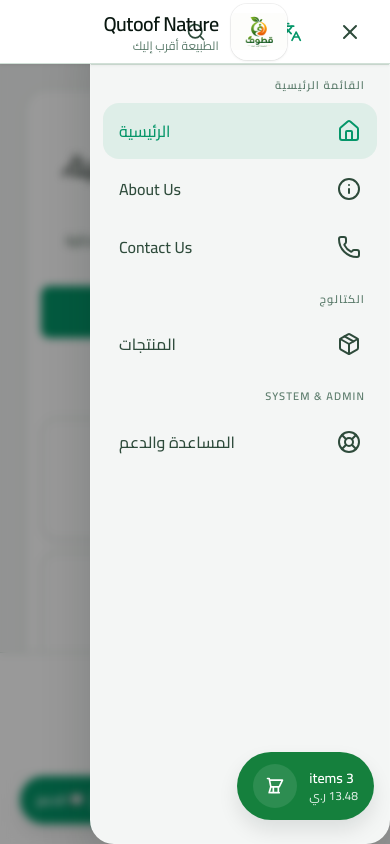
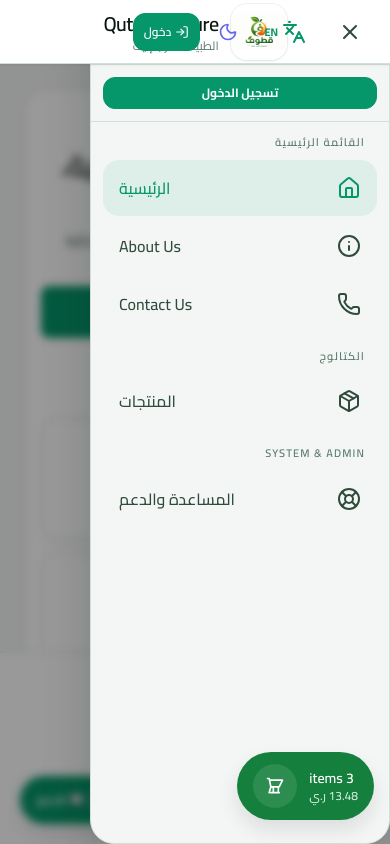
Before and after one commit to gfjloubf-eng/green-store-enterprise-v21, a React (Vite) app in the folder frontend-react/: page / in a window 390 px wide. Both pictures are taken after a click on the button 350 px from the left and 31 px from the top of the page. Built offline with nearby package versions, Linux system fonts and the light colour scheme.

Commit message:
fix: refine mobile-first responsive experience

```diff
--- a/frontend-react/src/components/layout/Sidebar.tsx
+++ b/frontend-react/src/components/layout/Sidebar.tsx
@@ -119,8 +119,17 @@ export function Sidebar({
   const sidebarRef = useRef<HTMLElement>(null);
   const { t } = useI18n();
   const { isRTL } = useRTL();
-  const { isAuthenticated, hasPermission, hasRole } = useAuth();
+  const { user, logout, isAuthenticated, hasPermission, hasRole } = useAuth();
   const showMobileExpanded = expanded || mobileOpen;
+
+  const initials = user?.name
+    ? user.name
+        .split(' ')
+        .map((n) => n[0])
+        .join('')
+        .toUpperCase()
+        .slice(0, 2)
+    : 'U';
 
   const isItemVisible = useCallback((item: NavItem): boolean => {
     if (item.authRequired && !isAuthenticated) return false;
@@ -166,6 +175,43 @@ export function Sidebar({
           )}
         </button>
       </div>
+
+      {/* Mobile Drawer User Profile Header */}
+      {mobileOpen && (
+        <div className="p-3 border-b [border-color:var(--gs-border)] bg-[var(--gs-muted)]/50">
+          {user ? (
+            <div className="flex items-center justify-between gap-2">
+              <div className="flex items-center gap-2 min-w-0 cursor-pointer" onClick={() => handleNavigate('/profile')}>
+                <div className="flex h-9 w-9 shrink-0 items-center justify-center rounded-full text-xs font-bold [background:var(--gs-primary-soft)] [color:var(--gs-primary)] border border-emerald-500/30">
+                  {initials}
+                </div>
+                <div className="flex flex-col min-w-0">
+                  <span className="text-xs font-bold truncate [color:var(--gs-foreground)]">{user.name}</span>
+                  <span className="text-[10px] text-emerald-600 font-semibold uppercase">{user.role ?? 'User'}</span>
+                </div>
+              </div>
+              <button
+                type="button"
+                onClick={logout}
+                className="p-2 rounded-xl text-red-500 hover:bg-red-500/10 transition-colors text-xs font-medium shrink-0"
+                title="تسجيل الخروج"
+              >
+                خروج
+              </button>
+            </div>
+          ) : (
+            <div className="flex items-center gap-2">
+              <button
+                type="button"
+                onClick={() => handleNavigate('/login')}
+                className="gsd-btn gsd-btn--primary gsd-btn--sm w-full rounded-xl text-xs py-2 font-bold"
+              >
+                تسجيل الدخول
+              </button>
+            </div>
+          )}
+        </div>
+      )}
 
       {/* Navigation items */}
       <nav className="flex-1 overflow-y-auto p-3 scrollbar-none">
@@ -293,7 +339,7 @@ export function Sidebar({
             data-state={expanded ? 'expanded' : 'collapsed'}
             data-mobile-open="true"
             className={cn(
-              'relative flex h-full flex-col overflow-hidden rounded-3xl border border-white/10 bg-[var(--gs-background)] shadow-2xl transition-transform duration-250 ease-standard',
+              'relative flex h-full flex-col overflow-hidden rounded-3xl border border-[var(--gs-border)] bg-[var(--gs-background)] shadow-2xl transition-transform duration-250 ease-standard',
               'w-[80%] max-w-[300px]',
               isRTL ? 'ml-auto' : ''
             )}
--- a/frontend-react/src/components/layout/Topbar.tsx
+++ b/frontend-react/src/components/layout/Topbar.tsx
@@ -1,5 +1,5 @@
 import { useNavigate } from 'react-router-dom';
-import { Bell, Moon, Sun, Menu, X, Languages, Search, LogOut, ShoppingCart, LogIn } from 'lucide-react';
+import { Bell, Moon, Sun, Menu, X, Languages, LogOut, ShoppingCart, LogIn } from 'lucide-react';
 import { cn } from '@/lib/utils';
 import { useTheme } from '@/hooks/useTheme';
 import { useRTL } from '@/hooks/useRTL';
@@ -94,15 +94,16 @@ export function Topbar({ onMenuClick, mobileOpen = false, className }: TopbarPro
           {isDark ? <Sun className="h-4 w-4" /> : <Moon className="h-4 w-4" />}
         </button>
 
-        {/* RTL toggle */}
+        {/* Language & Direction toggle with clear badge */}
         <button
           type="button"
           onClick={toggleDirection}
-          className="rounded-lg p-2 [color:var(--gs-foreground-secondary)] hover:[background:var(--gs-muted)] hover:[color:var(--gs-foreground)] transition-colors"
+          className="rounded-lg px-2.5 py-1.5 [color:var(--gs-foreground-secondary)] hover:[background:var(--gs-muted)] hover:[color:var(--gs-foreground)] transition-colors flex items-center gap-1.5 text-xs"
           aria-label={t('direction.toggle')}
           title={isRTL ? t('direction.ltr') : t('direction.rtl')}
         >
-          <Languages className="h-4 w-4" />
+          <Languages className="h-4 w-4 text-emerald-600" />
+          <span className="text-[11px] font-bold text-emerald-600 uppercase">{isRTL ? 'EN' : 'عربي'}</span>
         </button>
 
         {/* Notification placeholder */}
@@ -154,16 +155,17 @@ export function Topbar({ onMenuClick, mobileOpen = false, className }: TopbarPro
       </div>
 
 
-      {/* Mobile action controls (Theme toggle & Language toggle) */}
-      <div className="ml-auto flex items-center gap-1 lg:hidden">
+      {/* Mobile action controls (Language toggle, Theme toggle & User Avatar / Login) */}
+      <div className="ml-auto flex items-center gap-1.5 lg:hidden z-10">
         <button
           type="button"
           onClick={toggleDirection}
-          className="rounded-xl p-2.5 [color:var(--gs-foreground-secondary)] hover:[background:var(--gs-muted)] hover:[color:var(--gs-foreground)] transition-colors min-h-[44px] min-w-[44px] flex items-center justify-center"
+          className="rounded-xl px-2 py-2 [color:var(--gs-foreground-secondary)] hover:[background:var(--gs-muted)] hover:[color:var(--gs-foreground)] transition-colors min-h-[44px] flex items-center gap-1 text-xs"
           aria-label={t('direction.toggle')}
           title={isRTL ? t('direction.ltr') : t('direction.rtl')}
         >
-          <Languages className="h-5 w-5 text-emerald-600" />
+          <Languages className="h-4.5 w-4.5 text-emerald-600" />
+          <span className="text-[11px] font-bold text-emerald-600 uppercase">{isRTL ? 'EN' : 'عربي'}</span>
         </button>
 
         <button
@@ -176,14 +178,26 @@ export function Topbar({ onMenuClick, mobileOpen = false, className }: TopbarPro
           {isDark ? <Sun className="h-5 w-5 text-amber-400" /> : <Moon className="h-5 w-5 text-indigo-500" />}
         </button>
 
-        <button
-          type="button"
-          className="rounded-xl p-2.5 [color:var(--gs-foreground-secondary)] hover:[background:var(--gs-muted)] hover:[color:var(--gs-foreground)] transition-colors min-h-[44px] min-w-[44px] flex items-center justify-center"
-          aria-label={t('common.search')}
-          title={t('common.search')}
-        >
-          <Search className="h-5 w-5" />
-        </button>
+        {user ? (
+          <button
+            type="button"
+            onClick={() => navigate('/profile')}
+            className="flex h-9 w-9 items-center justify-center rounded-full text-xs font-bold [background:var(--gs-primary-soft)] [color:var(--gs-primary)] border border-emerald-500/30 shrink-0"
+            aria-label={user.name}
+            title={user.name}
+          >
+            {initials}
+          </button>
+        ) : (
+          <button
+            type="button"
+            onClick={() => navigate('/login')}
+            className="gsd-btn gsd-btn--primary gsd-btn--xs rounded-xl px-2.5 py-1.5 text-xs font-semibold flex items-center gap-1 min-h-[38px]"
+          >
+            <LogIn className="h-3.5 w-3.5" />
+            <span>دخول</span>
+          </button>
+        )}
       </div>
     </header>
   );
--- a/frontend-react/src/features/marketplace/CartDrawer.tsx
+++ b/frontend-react/src/features/marketplace/CartDrawer.tsx
@@ -36,7 +36,7 @@ export default function CartDrawer() {
       />
       <aside
         ref={panelRef}
-        className="ml-auto w-[80%] max-w-[320px] bg-white dark:bg-slate-900 rounded-l-2xl shadow-2xl p-4 flex flex-col"
+        className="ml-auto w-[80%] max-w-[320px] bg-[var(--gs-surface)] text-[var(--gs-foreground)] border border-[var(--gs-border)] rounded-l-2xl shadow-2xl p-4 flex flex-col"
         style={{ transition: 'transform 250ms ease' }}
       >
         <div className="flex items-center justify-between mb-3">
--- a/frontend-react/tailwind.config.ts
+++ b/frontend-react/tailwind.config.ts
@@ -1,6 +1,7 @@
 import type { Config } from 'tailwindcss'
 
 const config: Config = {
+  darkMode: ['class', '[data-theme="dark"]'],
   content: [
     "./index.html",
     "./src/**/*.{js,ts,jsx,tsx}",
```
